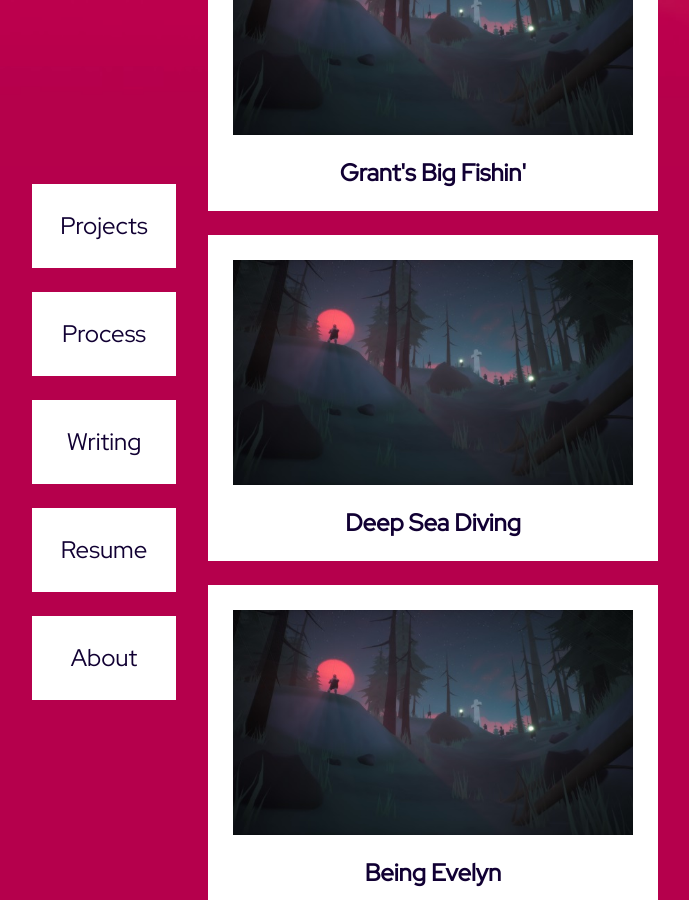
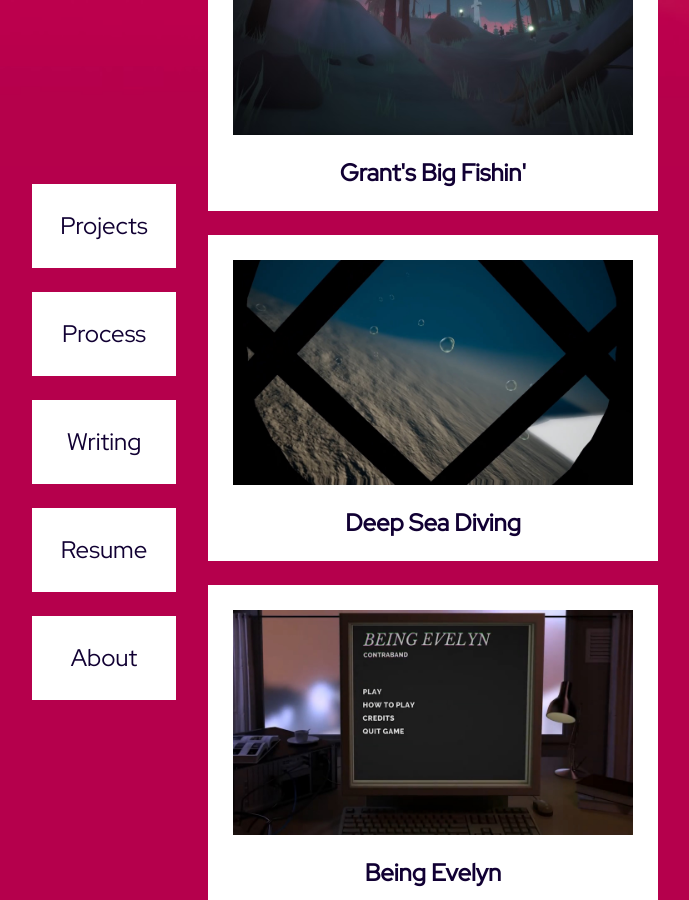
Before and after one commit to digigrant/digigrant.github.io, a Jekyll site: the page built from index.html, in a window 1280 px wide and 900 px high, scrolled down 794 px. Shown: the whole window, without its empty margins (0-689 px from the left). Built offline with Jekyll 4.4.1, drawn with Linux system fonts in a browser that asks for light colours.

Commit message:
Update index.html

```diff
--- a/index.html
+++ b/index.html
@@ -23,13 +23,13 @@ title: Projects
     </a>
     <a href="/projects/diving-game.html">
       <li class="col">
-        <img src="/assets/images/perdition1_small.jpg">
+        <img src="/assets/images/deep-sea-diving/deep-sea-diving_1-small.jpg">
         <h3>Deep Sea Diving</h3>
       </li>
     </a>
     <a href="/projects/being-evelyn.html">
       <li class="col">
-        <img src="/assets/images/perdition1_small.jpg">
+        <img src="/assets/images/being-evelyn/being-evelyn_1-small.jpg">
         <h3>Being Evelyn</h3>
       </li>
     </a>
```
